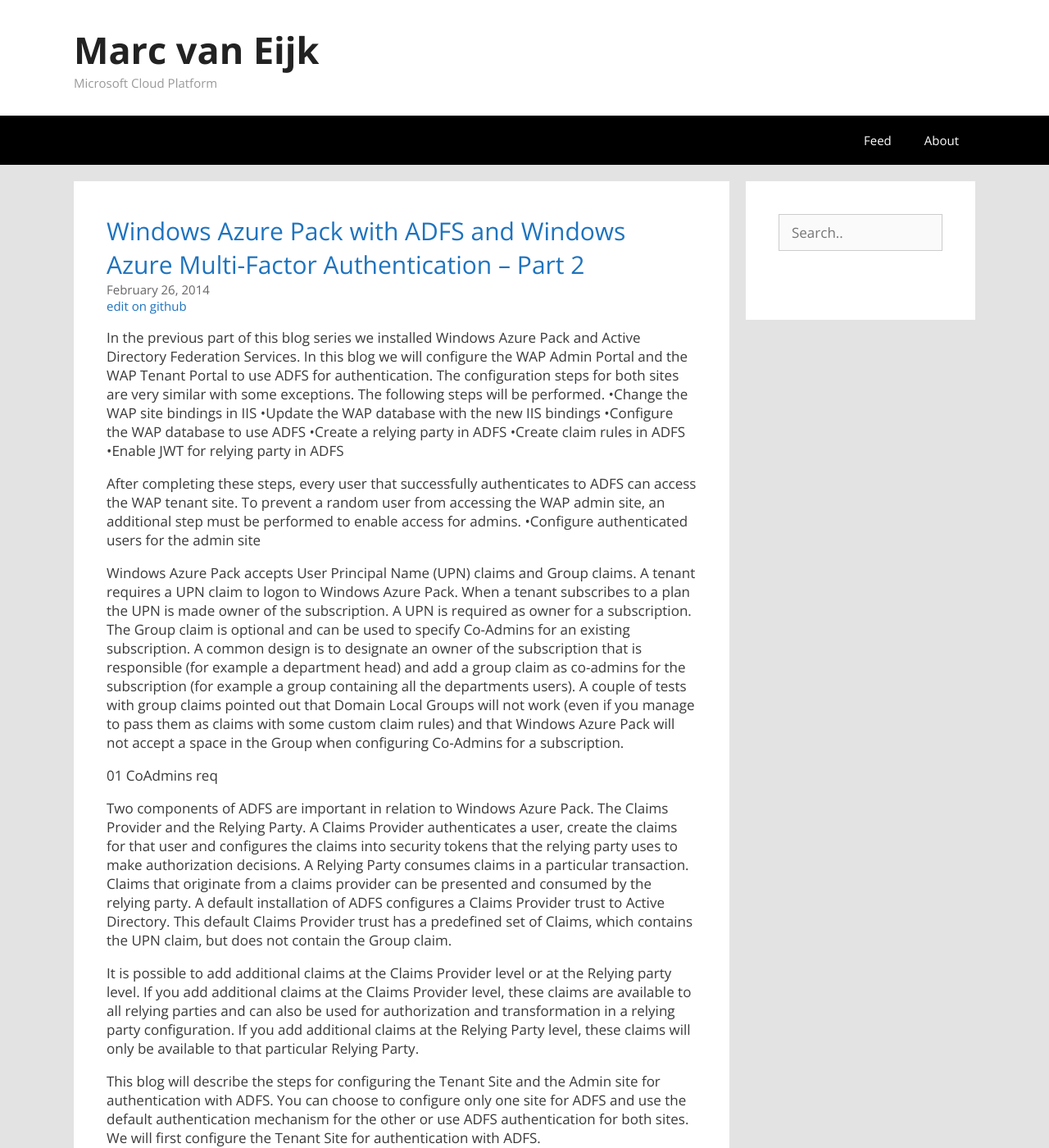
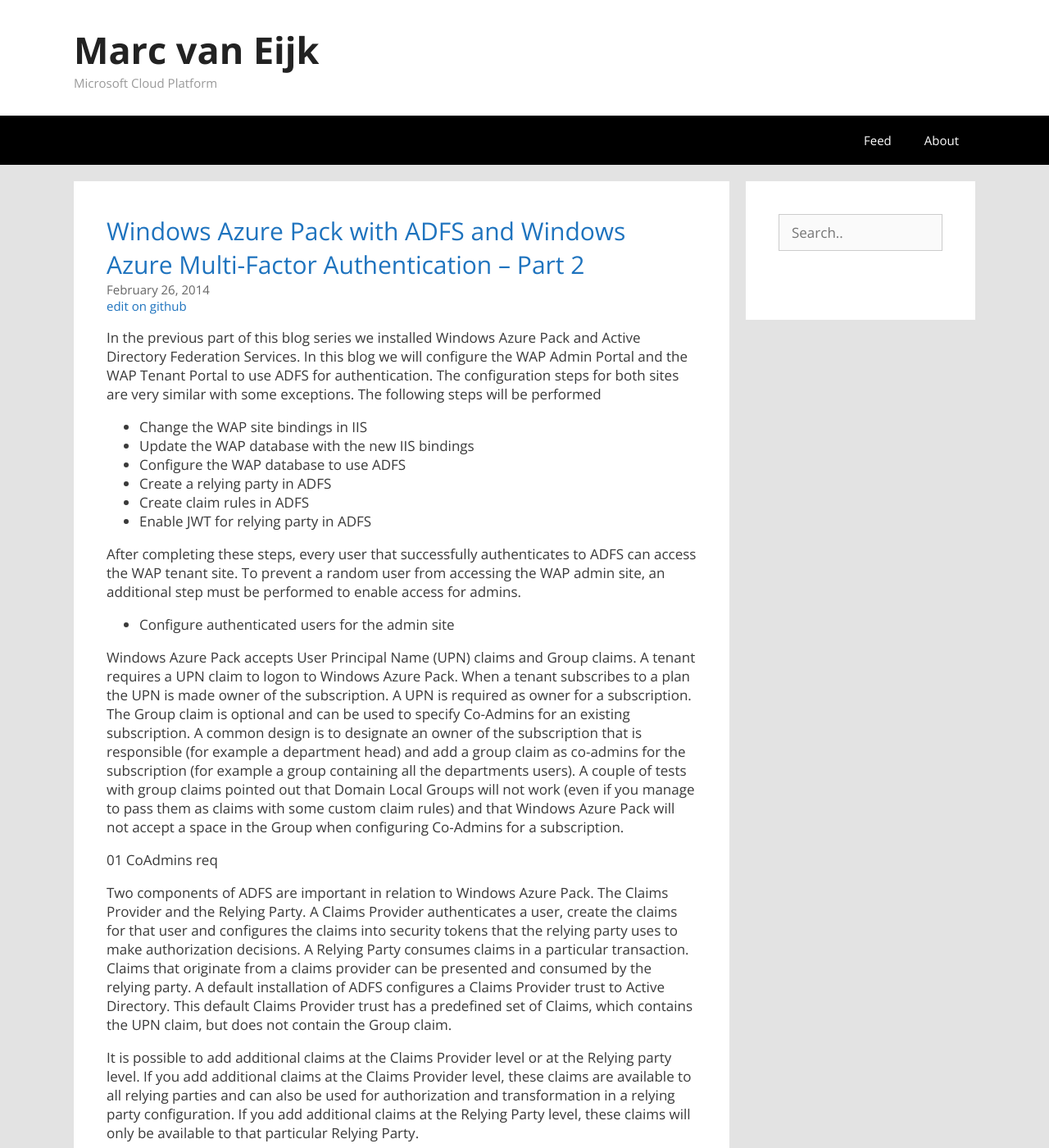
Before and after one commit to marcvaneijk/marcvaneijk.old, a Jekyll site: the page built from _posts/2014-02-26-mfa2.md, in a window 1280 px wide and 1400 px high. Shown: the whole window at 82% size. Built offline with Jekyll 4.4.1, drawn with Linux system fonts in a browser that asks for light colours; nearby versions of some CDN libraries; some of the changed text lies outside the part shown.

Commit message:
Update 2014-02-26-mfa2.md

````diff
--- a/_posts/2014-02-26-mfa2.md
+++ b/_posts/2014-02-26-mfa2.md
@@ -5,16 +5,18 @@ author: Marc van Eijk
 title: Windows Azure Pack with ADFS and Windows Azure Multi-Factor Authentication – Part 2
 tags: ADFS, Admin Site, Certificate, claims based authentication, Federation, JWT, Marc van Eijk, Tenant Site, WAP
 ---
-In the previous part of this blog series we installed Windows Azure Pack and Active Directory Federation Services. In this blog we will configure the WAP Admin Portal and the WAP Tenant Portal to use ADFS for authentication. The configuration steps for both sites are very similar with some exceptions. The following steps will be performed.
-•Change the WAP site bindings in IIS
-•Update the WAP database with the new IIS bindings
-•Configure the WAP database to use ADFS
-•Create a relying party in ADFS
-•Create claim rules in ADFS
-•Enable JWT for relying party in ADFS
+In the previous part of this blog series we installed Windows Azure Pack and Active Directory Federation Services. In this blog we will configure the WAP Admin Portal and the WAP Tenant Portal to use ADFS for authentication. The configuration steps for both sites are very similar with some exceptions. The following steps will be performed
+
+- Change the WAP site bindings in IIS
+- Update the WAP database with the new IIS bindings
+- Configure the WAP database to use ADFS
+- Create a relying party in ADFS
+- Create claim rules in ADFS
+- Enable JWT for relying party in ADFS
 
 After completing these steps, every user that successfully authenticates to ADFS can access the WAP tenant site. To prevent a random user from accessing the WAP admin site, an additional step must be performed to enable access for admins.
-•Configure authenticated users for the admin site
+
+- Configure authenticated users for the admin site
 
 Windows Azure Pack accepts User Principal Name (UPN) claims and Group claims. A tenant requires a UPN claim to logon to Windows Azure Pack. When a tenant subscribes to a plan the UPN is made owner of the subscription. A UPN is required as owner for a subscription. The Group claim is optional and can be used to specify Co-Admins for an existing subscription. A common design is to designate an owner of the subscription that is responsible (for example a department head) and add a group claim as co-admins for the subscription (for example a group containing all the departments users). A couple of tests with group claims pointed out that Domain Local Groups will not work (even if you manage to pass them as claims with some custom claim rules) and that Windows Azure Pack will not accept a space in the Group when configuring Co-Admins for a subscription.
 
@@ -26,11 +28,11 @@ It is possible to add additional claims at the Claims Provider level or at the R
 
 This blog will describe the steps for configuring the Tenant Site and the Admin site for authentication with ADFS. You can choose to configure only one site for ADFS and use the default authentication mechanism for the other or use ADFS authentication for both sites. We will first configure the Tenant Site for authentication with ADFS.
 
-Tenant Site
+## Tenant Site
 
-The Tenant Site in Windows Azure Pack provides a GUI where a tenant can perform actions on the available services within the subscriptions the tenant has access to. Windows Azure Pack provides an Authentication Site with an ASP.NET Membership provider for the Tenant Site. In a previous blog I described the steps to configure the Tenant Site for the default Tenant Authentication Site. To configure the Tenant Site for authentication with ADFS perform the following steps.
+The Tenant Site in Windows Azure Pack provides a GUI where a tenant can perform actions on the available services within the subscriptions the tenant has access to. Windows Azure Pack provides an Authentication Site with an ASP.NET Membership provider for the Tenant Site. In a [previous blog](/2013/10/29/wapurls) I described the steps to configure the Tenant Site for the default Tenant Authentication Site. To configure the Tenant Site for authentication with ADFS perform the following steps.
 
-Change the WAP site bindings in IIS
+### Change the WAP site bindings in IIS
 
 Out of the box Windows Azure Pack creates the Tenant Site on port 30081 with the internal FQDN of the server running the Tenant Site. For an enterprise organization the Tenant Site will probably be accessible internally and maybe externally, for a service provider it is more likely the other way around. Either way, it is common practice to change the default Tenant Site URL from something like https://NL-IIS-WAP1T3.domain.local:30081 to https://manage.hyper-v.nu. Open IIS Manager on the server that is running the Tenant Site. Right-click the MgmtSvc-TenantSite and select Edit Bindings. Select the existing binding and click on Edit. Change the port from 30081 to 443 and change the self signed certificate to the certificate we created and imported as described in the Prerequisites entry in the previous part of this blog series.
 
@@ -38,29 +40,37 @@ Out of the box Windows Azure Pack creates the Tenant Site on port 30081 with the
 
 If you are running two or more websites on the same server and you want to use the same port (443) and certificate bindings for these websites, you can leverage Server Name Indication (SNI) to enable this. Since you will use different FQDN for the same port and certificate, a wildcard or subject alternate names (SAN) certificate containing the FQDNs is required.
 
-Update the WAP database with the new IIS bindings
+### Update the WAP database with the new IIS bindings
 
 The Windows Azure Pack database also contains the URLs of all the endpoints. We need to update the FQDN and Port number of the Tenant Site in the WAP database. These steps can be performed on a server that has the Windows Azure Pack: PowerShell API component installed. In an express installation this components is automatically installed. In a distributed installation this component can be installed with the Web Platform Installer. It is recommended to use the PowerShell ISE (Integrated Scripting Environment), because it will give you Intellisense, but you can also run the cmdlets in a default PowerShell console. Import the MgmtSvcConfig module by running the following command.
 
+```
 Import-Module -Name MgmtSvcConfig
+```
 
 Change the FQDN and port number of the Tenant Site with the following command. Change the FQDN to your own value and the Server entry to the name of your SQL server hosting the Windows Azure Pack databases.
 
+```
 Set-MgmtSvcFqdn -Namespace “TenantSite” -FullyQualifiedDomainName “manage.hyper-v.nu” -Port 443 -Server “SQL01”
+```
 
 03 Tenant Site FQDN
 
-Configure the WAP database to use ADFS
+### Configure the WAP database to use ADFS
 
 Logon to a server that is part of the Windows Azure Pack deployment and that is running the Windows Azure Pack: PowerShell API component.  This server needs to be able to access the ADFS Federation Metadata endpoint, to update the Tenant Site.
 
 The federation metadata can be queried by appending the following relative path to the ADFS FQDN.
 
+```
 /FederationMetadata/2007-06/FederationMetadata.xml
+```
 
 In this example ADFS is configured on https://sts.hyper-v.nu. Open a browser from the server and connect to the ADFS federation metadata endpoint.
 
+```
 https://sts.hyper-v.nu/FederationMetadata/2007-06/FederationMetadata.xml
+```
 
 Depending on your browser security settings you should be prompted to download and XML file or see its content.
 
@@ -68,11 +78,15 @@ Depending on your browser security settings you should be prompted to download a
 
 Run the following command on the server to create a variable containing the information about your SQL Server hosting the Windows Azure Pack databases.
 
+```
 $ConnectionString = ‘Data Source=SQL01;Initial Catalog=Microsoft.MgmtSvc.Config;User ID=sa;Password=P@ssw0rd1’
+```
 
-The following command updates the information in the Tenant Site and references the variable $ConnectionString we just created. The parameter -DisableCertificateValidation is optional and only necessary if you are using untrusted (self-signed) certificates. Execute this command in the same PowerShell session used for creating the $ConnectionString variable.
+The following command updates the information in the Tenant Site and references the variable $ConnectionString we just created. The parameter `-DisableCertificateValidation` is optional and only necessary if you are using untrusted (self-signed) certificates. Execute this command in the same PowerShell session used for creating the $ConnectionString variable.
 
-Set-MgmtSvcRelyingPartySettings -Target Tenant -MetadataEndpoint ‘https://sts.hyper-v.nu/FederationMetadata/2007-06/FederationMetadata.xml‘ -ConnectionString $ConnectionString –DisableCertificateValidation
+```
+Set-MgmtSvcRelyingPartySettings -Target Tenant -MetadataEndpoint 'https://sts.hyper-v.nu/FederationMetadata/2007-06/FederationMetadata.xml' -ConnectionString $ConnectionString –DisableCertificateValidation
+```
 
 05 Target Tenant
 
@@ -80,17 +94,21 @@ You can check if the redirection works by hitting the URL https://manage.hyper-v
 
 06 ADFS error
 
-Create a relying party in ADFS
+### Create a relying party in ADFS
 
 Logon to the server running Active Directory Federation Services. We need to specify the Windows Azure Pack Tenant Site federation metadata when creating the relying party.
 
 The federation metadata can be queried by appending the following relative path to the WAP Tenant Site.
 
+```
 /FederationMetadata/2007-06/FederationMetadata.xml
+```
 
 In this example WAP Tenant Site is configured on https://manage.hyper-v.nu. Open a browser from the ADFS server and connect to the WAP Tenant Site federation metadata endpoint.
 
+```
 https://manage.hyper-v.nu/FederationMetadata/2007-06/FederationMetadata.xml
+```
 
 Depending on your browser security settings you should be prompted to download and XML file or see its content.
 
@@ -98,13 +116,15 @@ Depending on your browser security settings you should be prompted to download a
 
 Open the ADFS management console. Open Trust Relationships, right-click the Relying Party Trust and select Add Relying Party Trust. This will start a wizard. In the select data source screen of the wizard choose to import data about the relying party published online or on a local network and specify the WAP Tenant Site federation metadata endpoint.
 
+```
 https://manage.hyper-v.nu/FederationMetadata/2007-06/FederationMetadata.xml
+```
 
 08 Add Relying Party
 
 In the specify display name screen of the wizard enter a name that will easily identify the relying party for administrative purposes. By default the FQDN of the Tenant Site will be populated. Accept the default values on the remaining tabs of the wizard. In the last tab the checkmark allows you to open Edit Claim Rules dialog that we will need for the next step.
 
-Create claim rules in ADFS
+### Create claim rules in ADFS
 
 The Edit Claim Rules Dialog was opened after completing the wizard in the last step. It can also be accessed by right clicking the relying party trust we just created and selecting Edit Claim Rules. We will start with the User Principal Name. In the Issuance Transform Rules click Add Rule. In the Choose Rule type tab of the wizard select Pass Through or Filter an Incoming Claim as the Claim Rule Template. In the Configure Claim Rule screen specify a descriptive name (in this example Pass Through UPN) and select UPN for the Incoming Claim Type.
 
@@ -120,30 +140,35 @@ Next we will need to configure the Relying party to pass through the group claim
 
 You can create more advanced scenarios by using  Issuance Authorization Rules. For example it is possible to specify that a certain group claim permits access and otherwise access is denied. Enabling a scenario where access to Windows Azure Pack for all users that are member of that Active Directory group is permitted, while all other users are denied access, despite the fact that they are able to authenticate against ADFS successfully.
 
-Enable JWT for relying party in ADFS
+### Enable JWT for relying party in ADFS
 
 With Windows Azure Pack you can use an STS that meets the following requirements
-•Support WS-Federation
-•Exposes a Federation Metadata endpoint
-•Capable of generating JWT tokens with at least ‘UPN’ and optionally ‘Groups’ Claims
+
+- Support WS-Federation
+- Exposes a Federation Metadata endpoint
+- Capable of generating JWT tokens with at least ‘UPN’ and optionally ‘Groups’ Claims
 
 JSON Web Token is not enabled by default on the Relying party in ADFS, so we need to enable it. Logon to the server running ADFS and run the following PowerShell cmdlet. Change the name value to the name of your Relying Party trust.
 
+```
 Get-AdfsRelyingPartyTrust -name manage.hyper-v.nu | ft name, identifier, EnableJWT
+```
 
 The EnableJWT value is set to False. To enable JWT we need to change this value to True by running the following cmdlet. If you changed the default TargetIdentifier you should specify the updated value. Verify with the previous cmdlet.
 
+```
 Set-AdfsRelyingPartyTrust -TargetIdentifier ‘http://azureservices/TenantSite‘ -EnableJWT $true
+```
 
 12 Enable JWT
 
 You should now be able to logon to the Windows Azure Pack Tenant Site with ADFS successfully. The configuration for The Admin Site is the same for most parts. I will describe the complete process again so you can configure the Admin Site and the Tenant Site separately by just following the steps.
 
-Admin Site
+## Admin Site
 
 The Admin Site in Windows Azure Pack provides a GUI where administrative tasks can be performed. You can configure resource providers, manage users and plans. Windows Azure Pack provides an Authentication Site for the Admin site that used Windows Authentication. In a previous blog I described the steps to configure the Admin Site for the default Admin Authentication Site.  It is also possible to configure the Admin Site to use ADFS, which allows for more advanced scenarios.
 
-Change the WAP site bindings in IIS
+### Change the WAP site bindings in IIS
 
 Out of the box Windows Azure Pack creates the admin site on port 30091 with the internal FQDN of the server running the Admin Site. It is recommended to make the Admin Site accessible internal only. But even for an admin it is easier to remember a friendly name and port. For example you can change the default Admin Site URL from something like https://NL-IIS-WAP1A5.domain.local:30091 to https://admin.hyper-v.nu. Open IIS Manager on the server that is running the Admin Site. Right-click the MgmtSvc-AdminSite and select Edit Bindings. Select the existing binding and click on Edit.
 
@@ -151,53 +176,68 @@ Out of the box Windows Azure Pack creates the admin site on port 30091 with the
 
 Change the port from 30091 to 443 and change the self signed certificate to the certificate we created and imported as described in the Prerequisites entry in the previous part of this blog series.
 
-Update the WAP database with the new IIS bindings
+### Update the WAP database with the new IIS bindings
 
 The Windows Azure Pack database also contains the URLs of all the endpoints. We need to update the FQDN and Port number of the Admin Site in the WAP database. These steps can be performed on a server that has the Windows Azure Pack: PowerShell API component installed. In an express installation this components is automatically installed. In a distributed installation this component can be installed with the Web Platform Installer. It is recommended to use the PowerShell ISE (Integrated Scripting Environment), because it will give you Intellisense, but you can also run the cmdlets in a default PowerShell console. Import the MgmtSvcConfig module by running the following command.
 
+```
 Import-Module -Name MgmtSvcConfig
+```
 
 Change the FQDN and port number of the Admin Site with the following command. Change the FQDN to your own value and the Server entry to the name of your SQL server hosting the Windows Azure Pack databases.
 
-Set-MgmtSvcFqdn -Namespace “AdminSite” -FullyQualifiedDomainName “admin.hyper-v.nu” -Port 443 -Server “SQL01”
+```
+Set-MgmtSvcFqdn -Namespace "AdminSite" -FullyQualifiedDomainName "admin.hyper-v.nu" -Port 443 -Server "SQL01"
+```
 
-Configure the WAP database to use ADFS
+### Configure the WAP database to use ADFS
 
 Logon to a server that is part of the Windows Azure Pack deployment and that is running the Windows Azure Pack: PowerShell API component.  This server needs to be able to access the ADFS Federation Metadata endpoint, to update the Admin Site.
 
 The federation metadata can be queried by appending the following relative path to the ADFS FQDN.
 
+```
 /FederationMetadata/2007-06/FederationMetadata.xml
+```
 
 In this example ADFS is configured on https://sts.hyper-v.nu. Open a browser from the server and connect to the ADFS federation metadata endpoint.
 
+```
 https://sts.hyper-v.nu/FederationMetadata/2007-06/FederationMetadata.xml
+```
 
 Depending on your browser security settings you should be prompted to download and XML file or see its content.
 
 Run the following command on the server to create a variable containing the information about your SQL Server hosting the Windows Azure Pack databases.
 
-$ConnectionString = ‘Data Source=SQL01;Initial Catalog=MgmtSvc.PortalConfigStore;User ID=sa;Password=P@ssw0rd1’
+```
+$ConnectionString = 'Data Source=SQL01;Initial Catalog=MgmtSvc.PortalConfigStore;User ID=sa;Password=P@ssw0rd1'
+```
 
 The following command updates the information in the Admin Site and references the variable $ConnectionString we just created. The parameter -DisableCertificateValidation is optional and only necessary if you are using untrusted (self-signed) certificates. Execute this command in the same PowerShell session used for creating the $ConnectionString variable.
 
-Set-MgmtSvcRelyingPartySettings -Target Admin -MetadataEndpoint ‘https://sts.hyper-v.nu/FederationMetadata/2007-06/FederationMetadata.xml’ -ConnectionString $ConnectionString –DisableCertificateValidation
-
+```
+Set-MgmtSvcRelyingPartySettings -Target Admin -MetadataEndpoint 'https://sts.hyper-v.nu/FederationMetadata/2007-06/FederationMetadata.xml' -ConnectionString $ConnectionString –DisableCertificateValidation
+```
 14 Target Admin
 
 You can check if the redirection works by hitting the URL https://admin.hyper-v.nu. You should be redirected to ADFS. ADFS will display an error because it has not been configured with a relying party for the Windows Azure Pack Admin Site.
 
-Create a relying party in ADFS
+### Create a relying party in ADFS
 
 Logon to the server running Active Directory Federation Services. We need to specify the Windows Azure Pack Admin Site federation metadata when creating the relying party.
 
 The federation metadata can be queried by appending the following relative path to the WAP Admin Site.
 
+```
 /FederationMetadata/2007-06/FederationMetadata.xml
+```
 
 In this example WAP Admin Site is configured on https://admin.hyper-v.nu. Open a browser from the ADFS server and connect to the WAP Admin Site federation metadata endpoint.
 
+```
 https://admin.hyper-v.nu/FederationMetadata/2007-06/FederationMetadata.xml
+```
 
 Depending on your browser security settings you should be prompted to download and XML file or see its content.
 
@@ -205,7 +245,9 @@ Depending on your browser security settings you should be prompted to download a
 
 Open the ADFS management console. Open Trust Relationships, right-click the Relying Party Trust and select Add Relying Part Trust. This will start a wizard. In the select data source screen of the wizard choose to import data about the relying party published online or on a local network and specify the WAP Admin Site federation metadata endpoint.
 
+```
 https://admin.hyper-v.nu/FederationMetadata/2007-06/FederationMetadata.xml
+```
 
 In the specify display name screen of the wizard enter a name that will easily identify the relying party for administrative purposes. By default the FQDN of the Admin Site will be populated.
 
@@ -213,7 +255,7 @@ In the specify display name screen of the wizard enter a name that will easily i
 
 Accept the defaults values on the remaining tabs of the wizard. In the last tab the checkmark allows you to open Edit Claim Rules dialog that we will need for the next step.
 
-Create claim rules in ADFS
+### Create claim rules in ADFS
 
 The Edit Claim Rules Dialog was opened after completing the wizard in the last step. We will start with the User Principal Name. In the Issuance Transform Rules click Add Rule. In the Choose Rule type tab of the wizard select Pass Through or Filter an Incoming Claim as the Claim Rule Template. In the Configure Claim Rule screen specify a descriptive name (in this example Pass Through UPN) and select UPN for the Incoming Claim Type.
 
@@ -223,15 +265,19 @@ Next we will need to configure the Relying party to pass through the group claim
 
 17 Claim Rules
 
-Enable JWT for relying party in ADFS
+### Enable JWT for relying party in ADFS
 
 JSON Web Token is not enabled by default on the Relying party in ADFS, so we need to enable it. Logon to the server running ADFS and run the following PowerShell cmdlet. Change the name value to the name of your Relying Party trust.
 
+```
 Get-AdfsRelyingPartyTrust -name admin.hyper-v.nu | ft name, identifier, EnableJWT
+```
 
 The EnableJWT value is set to False. To enable JWT we need to change this value to True by running the following cmdlet. If you changed the default TargetIdentifier you should specify the updated value. Verify with the previous cmdlet.
 
-Set-AdfsRelyingPartyTrust -TargetIdentifier ‘http://azureservices/AdminSite‘ -EnableJWT $true
+```
+Set-AdfsRelyingPartyTrust -TargetIdentifier 'http://azureservices/AdminSite' -EnableJWT $true
+```
 
 18 Enable JWT
 
@@ -241,21 +287,27 @@ In contrary to the Tenant Site you are not yet able to logon to the Windows Azur
 
 The admin site requires one additional step for allowing access through ADFS.
 
-Configure authenticated users for the admin site
+### Configure authenticated users for the admin site
 
 By default no user has access to the Windows Azure Pack Admin Site using ADFS. We can specify access for users or groups. Run the following command on a server, that is part of the Windows Azure Pack deployment and that is running the Windows Azure Pack: PowerShell API component, to create a variable containing the information about your SQL Server hosting the Windows Azure Pack databases.
 
-$ConnectionString = ‘Data Source=SQL01;Initial Catalog=Microsoft.MgmtSvc.Store;User ID=sa;Password=P@ssw0rd1’
+```
+$ConnectionString = 'Data Source=SQL01;Initial Catalog=Microsoft.MgmtSvc.Store;User ID=sa;Password=P@ssw0rd1'
+```
 
 To verify the current users and groups that have access to the Windows Azure Pack admin site run the following command.
 
+```
 Get-MgmtSvcAdminUser -ConnectionString $Connectionstring
+```
 
 20 Get-MgmtSvcAdminUser
 
 The cmdlet to add a user or a group is the same
 
+```
 Add-MgmtSvcAdminUser –Principal DOMAIN<username or groupname> -ConnectionString $ConnectionString
+```
 
 For this example we will create a Global Security group in Active Directory containing the user accounts that require access to the Windows Azure Pack admin site.
 
@@ -267,8 +319,10 @@ Add the group by running the cmdlet and verify if the group is present.
 
 If you are not able to access the admin site after configuring access for a group you probably have a mismatch with the value specified in the cmdlet and the actual Group claim that is issued by ADFS. The sharp observer will see that the in the screenshot that the domain name is not similar to the rest of the values in the blog. I know from personal experience that it can be very useful to know what values are issued by ADFS. In the next part of this series we will look at some possible ways to look at the content of the claims that are passed from ADFS to Windows Azure Pack. This will give some more insight into what is going on behind the scenes and help you to specify the correct values for Co-Admins on subscriptions or access to the admin site. When the information from the next part is published you will probably want to remove a group entry.
 
-To remove a user or a group
+### To remove a user or a group
 
+```
 Remove-MgmtSvcAdminUser –Principal DOMAIN<username or groupname>GROUPNAME -ConnectionString $Connectionstring
+```
 
-Have fun implementing ADFS with Windows Azure Pack. I’m curious to hear what more advanced scenarios you have designed or possible issues you run in. See you for the next part that will look at the content of the actual claims. In the meanwhile follow me on twitter @_marcvaneijk
+Have fun implementing ADFS with Windows Azure Pack. I’m curious to hear what more advanced scenarios you have designed or possible issues you run in. See you for the next part that will look at the content of the actual claims. In the meanwhile follow me on twitter [@_marcvaneijk](http://twitter.com/_marcvaneijk)
````
